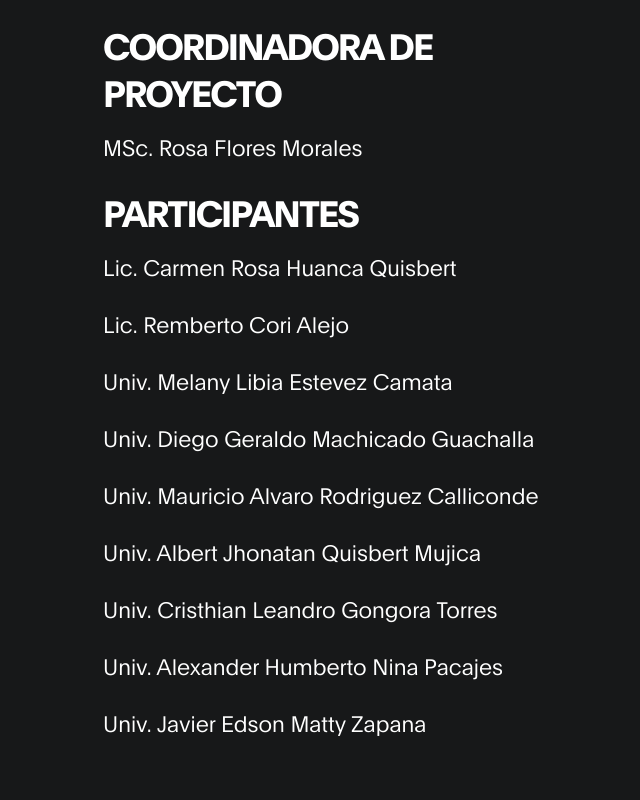
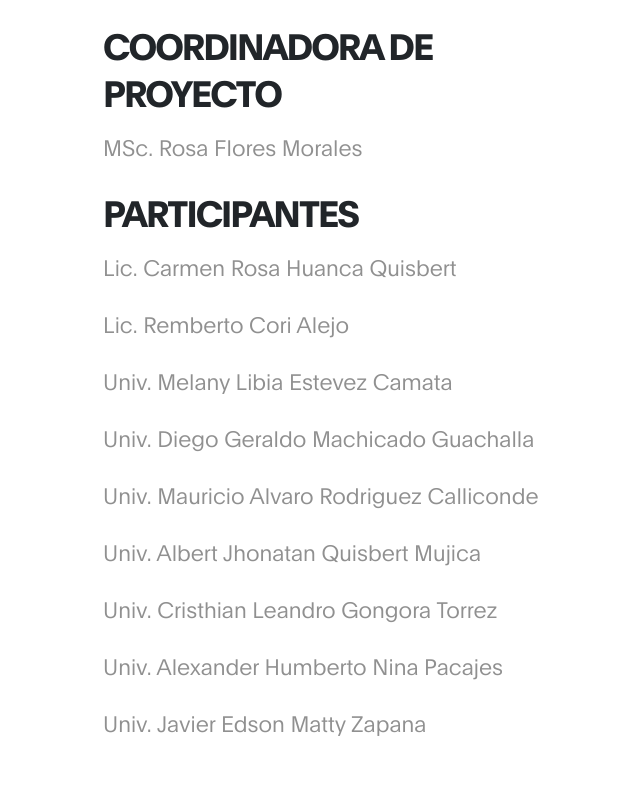
Before and after one commit to Mademoisellefou/odu, a plain HTML site: page Observatorio/Observatorio/index.html in a window 1280 px wide. Shown: the part 860-1660 px from the top of the page, without its empty margins (599-1239 px from the left). Drawn offline with Linux system fonts and the light colour scheme.

Commit message:
cambio de fonfo a blanco y actualizacion de logo

```diff
--- a/Observatorio/Observatorio/css/tooplate-gymso-style.css
+++ b/Observatorio/Observatorio/css/tooplate-gymso-style.css
@@ -248,7 +248,7 @@ https://www.tooplate.com/view/2119-gymso-fitness
   -----------------------------------------*/
 
   .feature {
-    background: var(--dark-color);
+    background: var(--white-color);
     padding: 5rem 0;
   }
 
@@ -414,7 +414,7 @@ https://www.tooplate.com/view/2119-gymso-fitness
   -----------------------------------------*/
 
   .schedule {
-    background: var(--dark-color);
+    background: var(--about-bg-color);
   }
 
   .schedule-table {
--- a/Observatorio/Observatorio/index.html
+++ b/Observatorio/Observatorio/index.html
@@ -27,7 +27,7 @@ https://www.tooplate.com/view/2119-gymso-fitness
     <!-- MENU BAR -->
     <nav class="navbar navbar-expand-lg fixed-top">
         <div class="container">
-            <img src="images/logo1.png" style=" width: 75px ; height: 75px;  ">
+            <img src="images/logo3.jpeg" style=" width: 75px ; height: 75px;  border-radius: 50%;">
             <a class="navbar-brand" href="index.html">Observatorio Digital Universitario </a>
 
             <button class="navbar-toggler" type="button" data-toggle="collapse" data-target="#navbarNav" aria-controls="navbarNav" aria-expanded="false"
@@ -117,20 +117,20 @@ https://www.tooplate.com/view/2119-gymso-fitness
             <div class="row">
 
                 <div class="d-flex flex-column justify-content-center ml-lg-auto mr-lg-5 col-lg-5 col-md-6 col-12">
-                    <h2 class="mb-3 text-white" data-aos="fade-up">COORDINADORA DE PROYECTO</h2>
+                    <h2 class="mb-3 text-black" data-aos="fade-up">COORDINADORA DE PROYECTO</h2>
 
-                    <h6 class="mb-4 text-white" data-aos="fade-up">MSc. Rosa Flores Morales</h6>
+                    <h6 class="mb-4 text-black" data-aos="fade-up">MSc. Rosa Flores Morales</h6>
 
-                    <h2 class="mb-3 text-white" data-aos="fade-up">PARTICIPANTES</h2>
-                    <h6 class="mb-4 text-white" data-aos="fade-up">Lic. Carmen Rosa Huanca Quisbert</h6>
-                    <h6 class="mb-4 text-white" data-aos="fade-up">Lic. Remberto Cori Alejo</h6>
-                    <h6 class="mb-4 text-white" data-aos="fade-up">Univ. Melany Libia Estevez Camata                    </h6>
-                    <h6 class="mb-4 text-white" data-aos="fade-up">Univ. Diego Geraldo Machicado Guachalla</h6>
-                    <h6 class="mb-4 text-white" data-aos="fade-up">Univ. Mauricio Alvaro Rodriguez Calliconde</h6>
-                    <h6 class="mb-4 text-white" data-aos="fade-up">Univ. Albert Jhonatan Quisbert Mujica</h6>
-                    <h6 class="mb-4 text-white" data-aos="fade-up">Univ. Cristhian Leandro Gongora Torres</h6>
-                    <h6 class="mb-4 text-white" data-aos="fade-up">Univ. Alexander Humberto Nina Pacajes   </h6>
-                    <h6 class="mb-4 text-white" data-aos="fade-up">Univ. Javier Edson Matty Zapana</h6>
+                    <h2 class="mb-3 text-black" data-aos="fade-up">PARTICIPANTES</h2>
+                    <h6 class="mb-4 text-black" data-aos="fade-up">Lic. Carmen Rosa Huanca Quisbert</h6>
+                    <h6 class="mb-4 text-black" data-aos="fade-up">Lic. Remberto Cori Alejo</h6>
+                    <h6 class="mb-4 text-black" data-aos="fade-up">Univ. Melany Libia Estevez Camata                    </h6>
+                    <h6 class="mb-4 text-black" data-aos="fade-up">Univ. Diego Geraldo Machicado Guachalla</h6>
+                    <h6 class="mb-4 text-black" data-aos="fade-up">Univ. Mauricio Alvaro Rodriguez Calliconde</h6>
+                    <h6 class="mb-4 text-black" data-aos="fade-up">Univ. Albert Jhonatan Quisbert Mujica</h6>
+                    <h6 class="mb-4 text-black" data-aos="fade-up">Univ. Cristhian Leandro Gongora Torrez</h6>
+                    <h6 class="mb-4 text-black" data-aos="fade-up">Univ. Alexander Humberto Nina Pacajes   </h6>
+                    <h6 class="mb-4 text-black" data-aos="fade-up">Univ. Javier Edson Matty Zapana</h6>
 
 
 
@@ -295,8 +295,8 @@ https://www.tooplate.com/view/2119-gymso-fitness
 
                             <div class="col-lg-12 col-12 text-center">
                                 <h6 data-aos="fade-up">Encuesta para estudiantes de la UMSA </h6>
-
-                                <h2 class="text-white" data-aos="fade-up" data-aos-delay="200">Reflexión sobre formas de gobierno universitario y participación en la vida universitaria</h2>
+                                <!-- <h2 class="text-black" data-aos="fade-up" data-aos-delay="200 "></h2> -->
+                                <h2 class="text-black" data-aos="fade-up" data-aos-delay="200">Reflexión sobre formas de gobierno universitario y participación en la vida universitaria</h2>
                              </div>
 
                              <!-- <div class="col-lg-12 py-5 col-md-12 col-12">
```
Also changed, not shown: Observatorio/Observatorio/images/logo2.png (added), Observatorio/Observatorio/images/logo3.jpeg (added).
